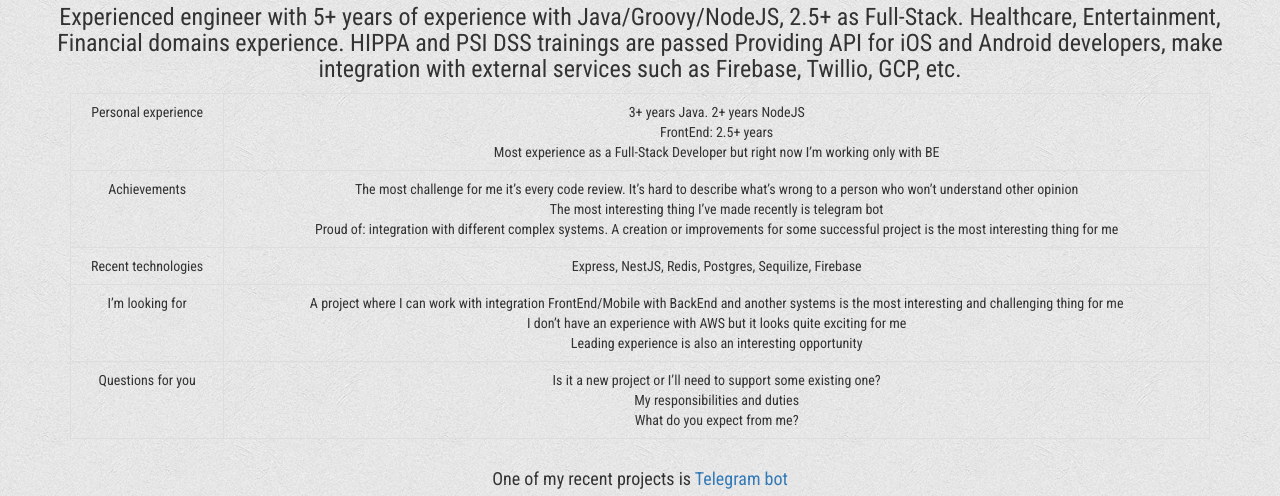
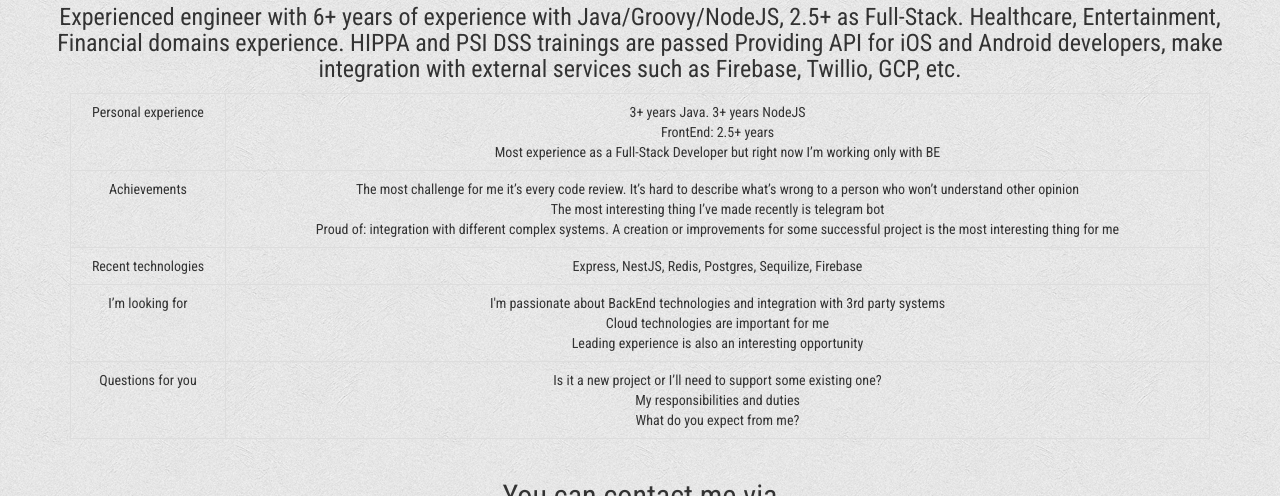
Before and after one commit to olegnikitin/olegnikitin.github.io, a plain HTML site: page index.html in a window 1280 px wide. Shown: the part 236-732 px from the top of the page. Drawn offline with nearby package versions, Linux system fonts and the light colour scheme.

Commit message:
updated info

```diff
--- a/index.html
+++ b/index.html
@@ -34,7 +34,7 @@
 </header>
 <div class="container text-center main">
     <div class="row">
-        <h3> Experienced engineer with 5+ years of experience with Java/Groovy/NodeJS, 2.5+ as Full-Stack.
+        <h3> Experienced engineer with 6+ years of experience with Java/Groovy/NodeJS, 2.5+ as Full-Stack.
             Healthcare, Entertainment, Financial domains experience. HIPPA and PSI DSS trainings are passed
             Providing API for iOS and Android developers, make integration with external services such as Firebase,
             Twillio, GCP, etc.
@@ -46,7 +46,7 @@
                 Personal experience
             </td>
             <td>
-                3+ years Java. 2+ years NodeJS <br>
+                3+ years Java. 3+ years NodeJS <br>
                 FrontEnd: 2.5+ years <br>
                 Most experience as a Full-Stack Developer but right now I’m working only with BE
             </td>
@@ -77,10 +77,8 @@
                 I’m looking for
             </td>
             <td>
-                A project where I can work with integration FrontEnd/Mobile with BackEnd and another systems is the most
-                interesting and challenging thing for me
-                <br>
-                I don’t have an experience with AWS but it looks quite exciting for me <br>
+                I'm passionate about BackEnd technologies and integration with 3rd party systems <br>
+                Cloud technologies are important for me <br>
                 Leading experience is also an interesting opportunity
             </td>
         </tr>
@@ -96,9 +94,6 @@
         </tr>
     </table>
     <div class="row">
-        <h4>One of my recent projects is <a href="https://t.me/cexiotickersbot">Telegram bot</a></h4>
-    </div>
-    <div class="row">
         <h2>You can contact me via</h2>
         <h2>
             <a href="https://t.me/olegnikitindev">
```
